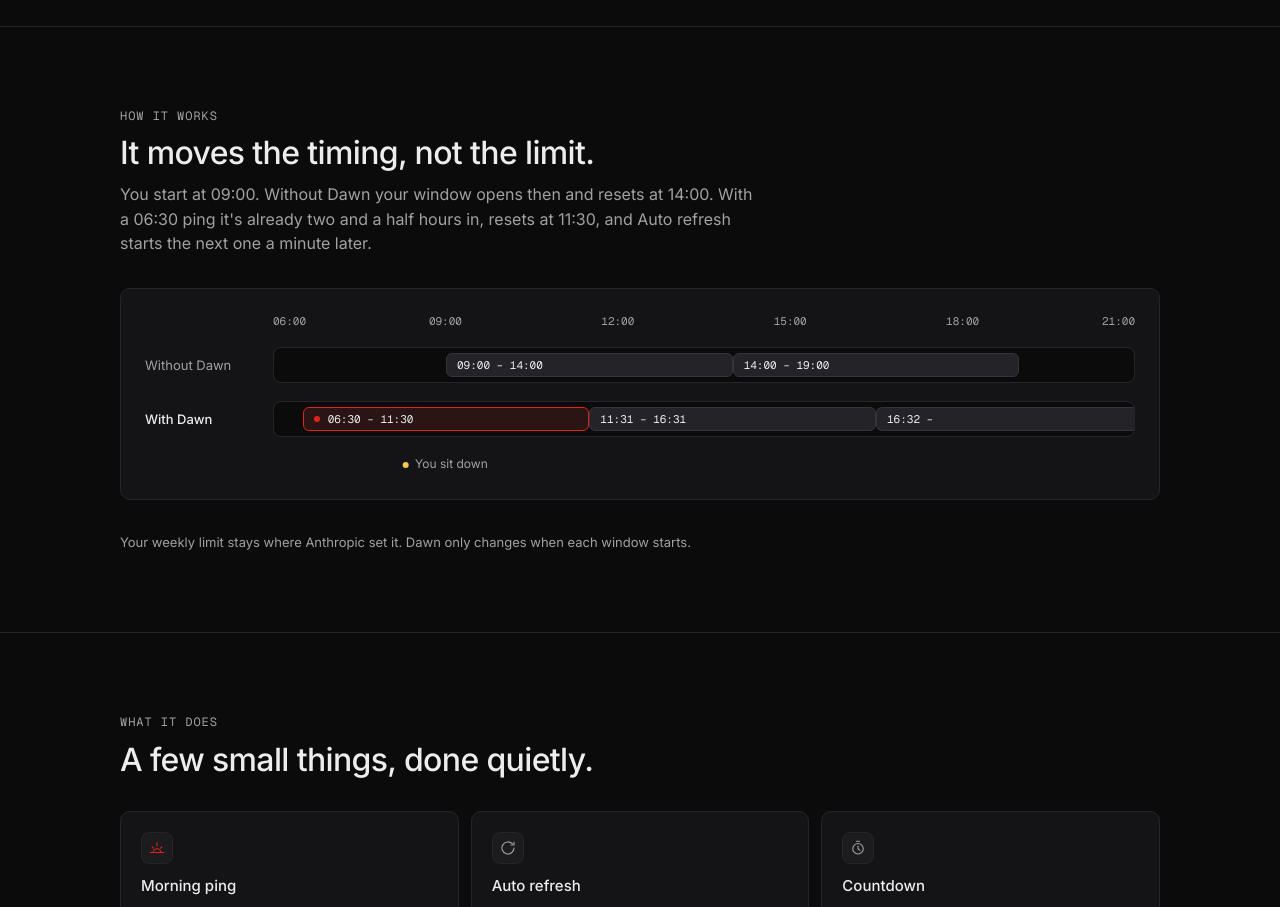
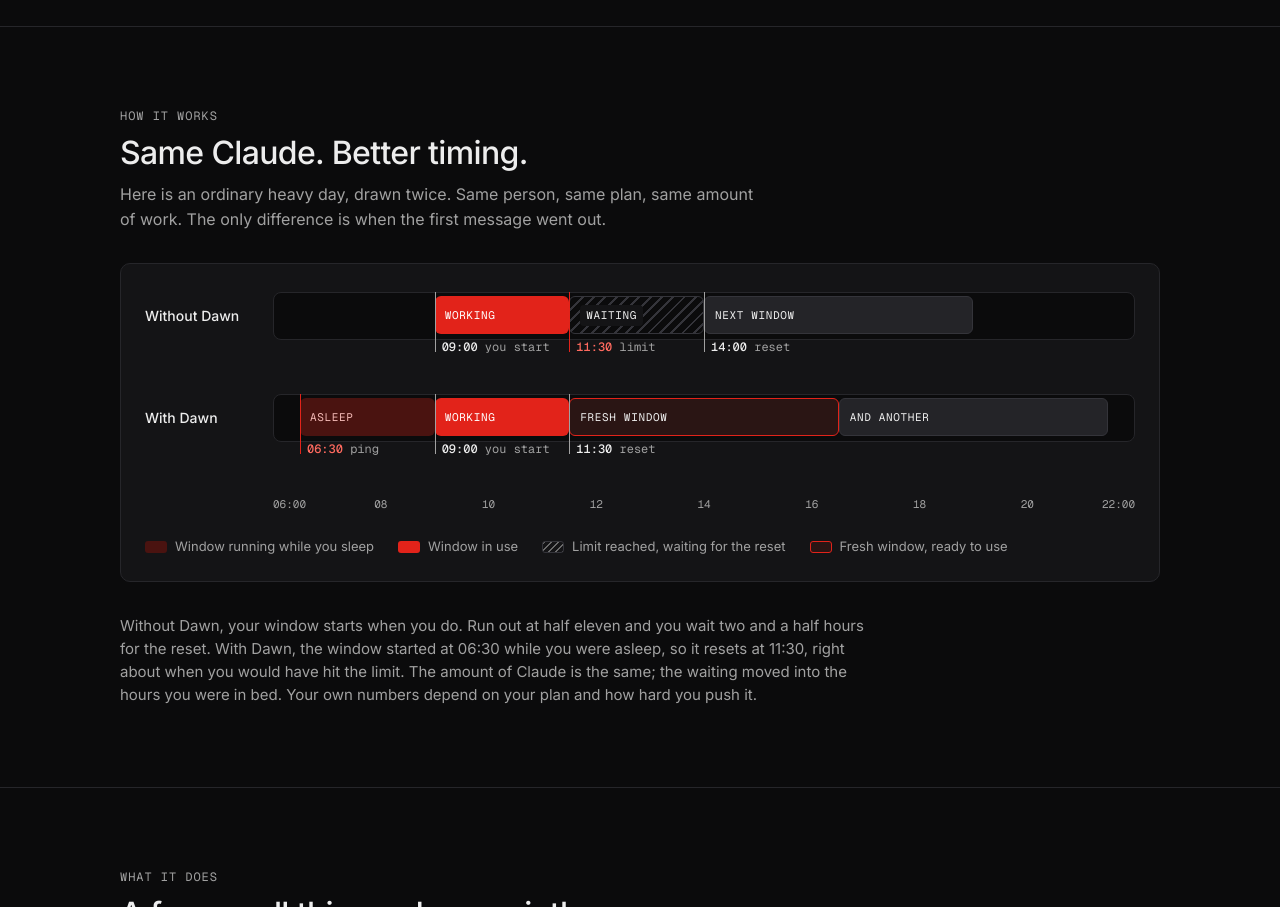
Before and after one commit to Kungie/dawn, a plain HTML site: page site/index.html in a window 1280 px wide. Shown: the part 680-1587 px from the top of the page. Drawn offline with Linux system fonts and the light colour scheme.

Commit message:
Site: explain the window with a full day timeline

```diff
--- a/site/index.html
+++ b/site/index.html
@@ -71,21 +71,32 @@ h1{font-size:clamp(36px,5vw,54px);line-height:1.06;font-weight:500;letter-spacin
 
 /* timeline */
 .panel{background:var(--panel);border:1px solid var(--line);border-radius:10px}
-.tl{padding:24px;overflow-x:auto}
-.tl-in{min-width:640px;display:flex;flex-direction:column;gap:18px}
-.row{display:flex;align-items:center;gap:16px}
-.row-label{width:112px;flex-shrink:0;font-size:13px;color:var(--text-2)}
-.row-label.on{color:var(--text);font-weight:500}
-.track{flex-grow:1;position:relative;height:36px;background:var(--bg);border:1px solid var(--line);border-radius:8px}
-.scale{flex-grow:1;position:relative;height:16px;font-family:var(--mono);font-size:11px;color:var(--text-2)}
-.scale span{position:absolute;transform:translateX(-50%)}
-.scale span:first-child{transform:none}
-.scale span:last-child{transform:translateX(-100%)}
-.win{position:absolute;top:5px;bottom:5px;display:flex;align-items:center;gap:8px;padding:0 10px;background:var(--raised);border:1px solid var(--line-strong);border-radius:6px;font-family:var(--mono);font-size:11px;white-space:nowrap}
-.win.dawn{background:var(--red-tint);border-color:var(--red)}
-.win.open{border-right:none;border-radius:6px 0 0 6px}
-.marker{flex-grow:1;position:relative;height:20px}
-.marker>span{position:absolute;left:20%;transform:translateX(-50%);display:flex;align-items:center;gap:6px;font-size:12px;color:var(--text-2);white-space:nowrap}
+.tl-scroll{overflow-x:auto;padding:28px 24px 24px}
+.tl-in{min-width:760px;display:flex;flex-direction:column;gap:28px}
+.tl-row{display:grid;grid-template-columns:112px 1fr;gap:16px;align-items:start}
+.tl-name{font-size:14px;font-weight:500;padding-top:13px}
+.tl-track{position:relative;height:74px}
+.tl-track::before{content:"";position:absolute;left:0;right:0;top:0;height:46px;border-radius:8px;background:var(--bg);border:1px solid var(--line)}
+.tb{position:absolute;top:4px;height:38px;border-radius:6px;display:flex;align-items:center;padding:0 10px;font-family:var(--mono);font-size:11px;letter-spacing:.06em;white-space:nowrap;overflow:hidden}
+.tb.sleep{background:#4a1310;color:#f3b9b5}
+.tb.use{background:var(--red);color:#fff}
+.tb.wait{background:repeating-linear-gradient(135deg,#34343a 0 2px,transparent 2px 8px);border:1px solid var(--line-strong);color:var(--text)}
+.tb.wait span{background:var(--panel);padding:2px 6px;border-radius:4px}
+.tb.fresh{background:var(--red-tint);border:1px solid var(--red);color:var(--text)}
+.tb.next{background:var(--raised);border:1px solid var(--line-strong);color:var(--text)}
+.pin{position:absolute;top:0;height:60px;border-left:1px solid var(--text-2)}
+.pin b{position:absolute;bottom:-4px;left:6px;font-family:var(--mono);font-size:12px;font-weight:500;white-space:nowrap}
+.pin b em{font-style:normal;font-weight:400;color:var(--text-2)}
+.pin.red{border-color:var(--red)}
+.pin.red b{color:#ff6a5f}
+.tl-axis{position:relative;height:16px;font-family:var(--mono);font-size:11px;color:var(--text-2)}
+.tl-axis span{position:absolute;transform:translateX(-50%)}
+.tl-axis span:first-child{transform:none}
+.tl-axis span:last-child{transform:translateX(-100%)}
+.legend{display:flex;flex-wrap:wrap;gap:10px 24px;font-size:13px;color:var(--text-2)}
+.legend span{display:flex;align-items:center;gap:8px}
+.legend i{width:22px;height:12px;border-radius:3px;display:inline-block}
+.tl-note{font-size:15px;color:var(--text-2);max-width:760px}
 
 /* cards */
 .grid{display:grid;grid-template-columns:repeat(auto-fit,minmax(280px,1fr));gap:12px}
@@ -183,39 +194,50 @@ footer{border-top:1px solid var(--line)}
     <div class="wrap sec">
       <div class="head">
         <p class="eyebrow">How it works</p>
-        <h2>It moves the timing, not the limit.</h2>
-        <p class="lead">You start at 09:00. Without Dawn your window opens then and resets at 14:00. With a 06:30 ping it's already two and a half hours in, resets at 11:30, and Auto refresh starts the next one a minute later.</p>
+        <h2>Same Claude. Better timing.</h2>
+        <p class="lead">Here is an ordinary heavy day, drawn twice. Same person, same plan, same amount of work. The only difference is when the first message went out.</p>
       </div>
-      <div class="panel tl" role="img" aria-label="Timeline from 06:00 to 21:00. Without Dawn: windows 09:00 to 14:00 and 14:00 to 19:00. With Dawn: 06:30 to 11:30, 11:31 to 16:31, then 16:32 onwards. You sit down at 09:00.">
-        <div class="tl-in" aria-hidden="true">
-          <div class="row">
-            <div class="row-label"></div>
-            <div class="scale">
-              <span style="left:0">06:00</span><span style="left:20%">09:00</span><span style="left:40%">12:00</span><span style="left:60%">15:00</span><span style="left:80%">18:00</span><span style="left:100%">21:00</span>
+      <figure class="panel">
+        <div class="tl-scroll" aria-hidden="true">
+          <div class="tl-in">
+            <div class="tl-row">
+              <div class="tl-name">Without Dawn</div>
+              <div class="tl-track">
+                <div class="tb use" style="left:18.75%;width:15.625%">WORKING</div>
+                <div class="tb wait" style="left:34.375%;width:15.625%"><span>WAITING</span></div>
+                <div class="tb next" style="left:50%;width:31.25%">NEXT WINDOW</div>
+                <div class="pin" style="left:18.75%"><b>09:00 <em>you start</em></b></div>
+                <div class="pin red" style="left:34.375%"><b>11:30 <em>limit</em></b></div>
+                <div class="pin" style="left:50%"><b>14:00 <em>reset</em></b></div>
+              </div>
+            </div>
+            <div class="tl-row">
+              <div class="tl-name">With Dawn</div>
+              <div class="tl-track">
+                <div class="tb sleep" style="left:3.125%;width:15.625%">ASLEEP</div>
+                <div class="tb use" style="left:18.75%;width:15.625%">WORKING</div>
+                <div class="tb fresh" style="left:34.375%;width:31.25%">FRESH WINDOW</div>
+                <div class="tb next" style="left:65.625%;width:31.25%">AND ANOTHER</div>
+                <div class="pin red" style="left:3.125%"><b>06:30 <em>ping</em></b></div>
+                <div class="pin" style="left:18.75%"><b>09:00 <em>you start</em></b></div>
+                <div class="pin" style="left:34.375%"><b>11:30 <em>reset</em></b></div>
+              </div>
+            </div>
+            <div class="tl-row">
+              <div></div>
+              <div class="tl-axis"><span style="left:0">06:00</span><span style="left:12.5%">08</span><span style="left:25%">10</span><span style="left:37.5%">12</span><span style="left:50%">14</span><span style="left:62.5%">16</span><span style="left:75%">18</span><span style="left:87.5%">20</span><span style="left:100%">22:00</span></div>
             </div>
           </div>
-          <div class="row">
-            <div class="row-label">Without Dawn</div>
-            <div class="track">
-              <div class="win" style="left:20%;width:33.33%">09:00 – 14:00</div>
-              <div class="win" style="left:53.33%;width:33.33%">14:00 – 19:00</div>
-            </div>
-          </div>
-          <div class="row">
-            <div class="row-label on">With Dawn</div>
-            <div class="track">
-              <div class="win dawn" style="left:3.33%;width:33.33%"><span class="dot" style="background:var(--red)"></span>06:30 – 11:30</div>
-              <div class="win" style="left:36.67%;width:33.33%">11:31 – 16:31</div>
-              <div class="win open" style="left:70%;right:0">16:32 –</div>
-            </div>
-          </div>
-          <div class="row">
-            <div class="row-label"></div>
-            <div class="marker"><span><span class="dot" style="background:var(--progress)"></span>You sit down</span></div>
-          </div>
         </div>
-      </div>
-      <p class="muted" style="font-size:13px">Your weekly limit stays where Anthropic set it. Dawn only changes when each window starts.</p>
+        <div class="legend" aria-hidden="true" style="padding:0 24px 24px">
+          <span><i style="background:#4a1310"></i>Window running while you sleep</span>
+          <span><i style="background:var(--red)"></i>Window in use</span>
+          <span><i style="background:repeating-linear-gradient(135deg,#6b6b6b 0 1.5px,transparent 1.5px 5px);border:1px solid var(--line-strong)"></i>Limit reached, waiting for the reset</span>
+          <span><i style="background:var(--red-tint);border:1px solid var(--red)"></i>Fresh window, ready to use</span>
+        </div>
+        <figcaption style="position:absolute;width:1px;height:1px;overflow:hidden;clip:rect(0 0 0 0)">Timeline from 06:00 to 22:00. Without Dawn: the first message at 09:00 starts a window that runs until 14:00. The limit is reached at 11:30, then nothing until the reset at 14:00, and the next window runs from 14:00 to 19:00. With Dawn: Dawn pings at 06:30, so the first window runs from 06:30 to 11:30. You start at 09:00, and fresh windows follow from 11:30 to 16:30 and from 16:30 to 21:30.</figcaption>
+      </figure>
+      <p class="tl-note">Without Dawn, your window starts when you do. Run out at half eleven and you wait two and a half hours for the reset. With Dawn, the window started at 06:30 while you were asleep, so it resets at 11:30, right about when you would have hit the limit. The amount of Claude is the same; the waiting moved into the hours you were in bed. Your own numbers depend on your plan and how hard you push it.</p>
     </div>
   </section>
 
```
